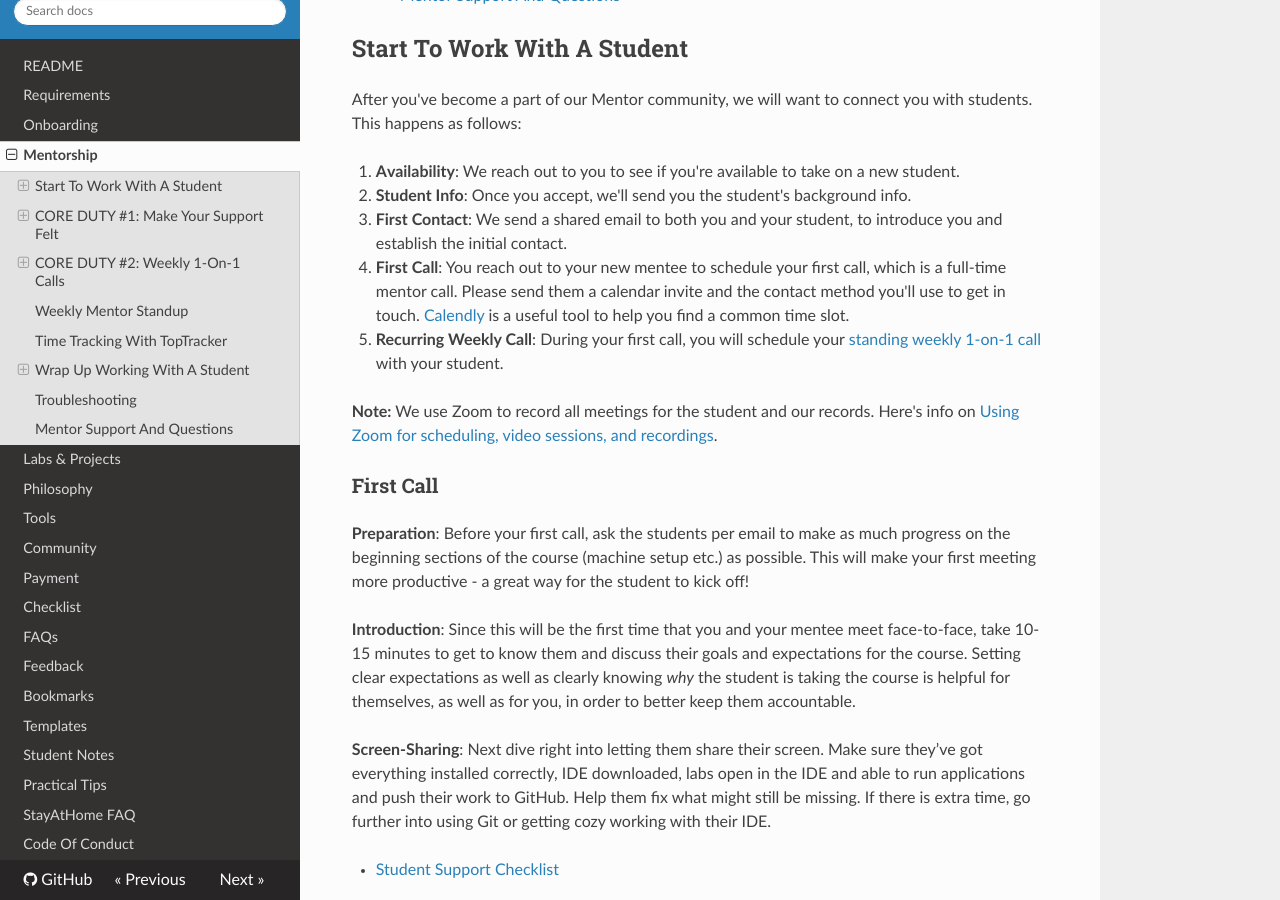
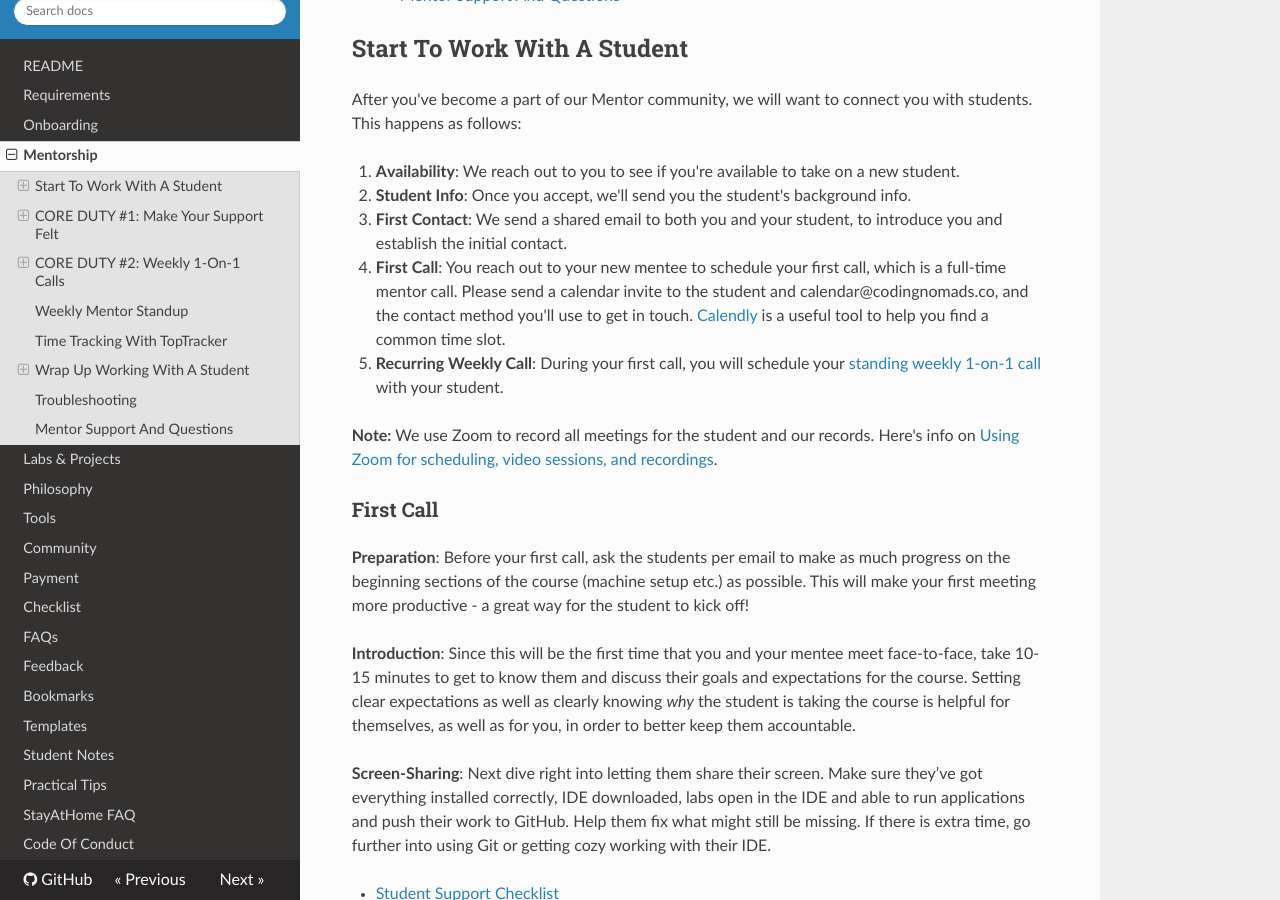
Before and after one commit to CodingNomads/mentor-docs, an MkDocs documentation site: the page built from docs/03_mentorship_process.md, in a window 1280 px wide and 900 px high, scrolled down 860 px. Built offline with MkDocs 1.6.1, drawn with Linux system fonts in a browser that asks for light colours; nearby versions of some CDN libraries.

Commit message:
Update 03_mentorship_process.md

```diff
--- a/docs/03_mentorship_process.md
+++ b/docs/03_mentorship_process.md
@@ -11,7 +11,7 @@ After you've become a part of our Mentor community, we will want to connect you
 1. **Availability**: We reach out to you to see if you're available to take on a new student.
 2. **Student Info**: Once you accept, we'll send you the student's background info.
 3. **First Contact**: We send a shared email to both you and your student, to introduce you and establish the initial contact.
-4. **First Call**: You reach out to your new mentee to schedule your first call, which is a full-time mentor call. Please send them a calendar invite and the contact method you'll use to get in touch. [Calendly](https://calendly.com/) is a useful tool to help you find a common time slot.
+4. **First Call**: You reach out to your new mentee to schedule your first call, which is a full-time mentor call. Please send a calendar invite to the student and calendar@codingnomads.co, and the contact method you'll use to get in touch. [Calendly](https://calendly.com/) is a useful tool to help you find a common time slot.
 5. **Recurring Weekly Call**: During your first call, you will schedule your [standing weekly 1-on-1 call](03_mentorship_process.md#core-duty-2-weekly-1-on-1-calls) with your student.
 
 **Note:** We use Zoom to record all meetings for the student and our records. Here's info on [Using Zoom for scheduling, video sessions, and recordings](05_tools.md#video-sessions-and-recordings-with-zoom).
```
